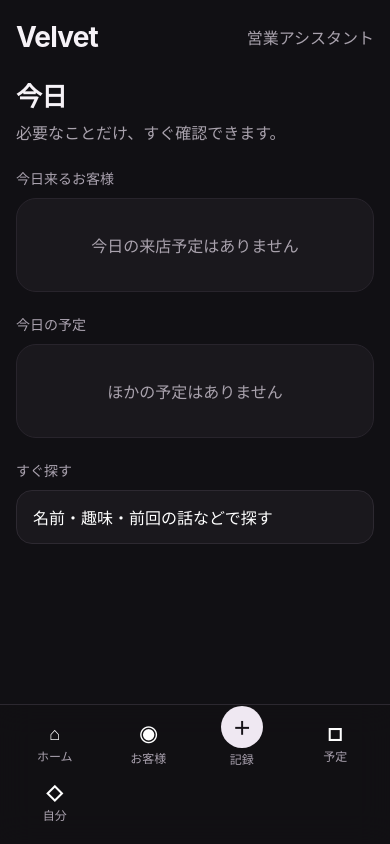
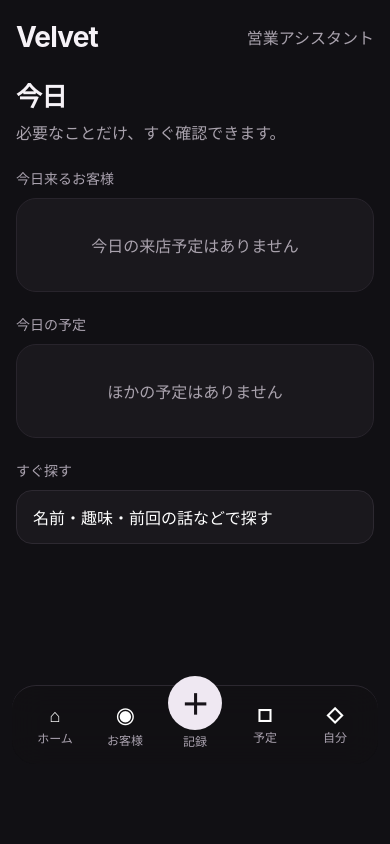
Before and after one commit to karukimori-wq/Velvet, a Next.js app: page / in a window 390 px wide. Built offline with nearby package versions, Linux system fonts and the light colour scheme.

Commit message:
Update mobile navigation for five tabs

```diff
--- a/app/mobile-fixes.css
+++ b/app/mobile-fixes.css
@@ -1,34 +1,8 @@
-.shell {
-  padding-bottom: 150px;
-}
-
-.bottomNav {
-  z-index: 20;
-  grid-template-columns: repeat(4, 1fr);
-  padding: 8px 8px max(12px, env(safe-area-inset-bottom));
-}
-
-.navItem {
-  min-height: 58px;
-  display: flex;
-  flex-direction: column;
-  align-items: center;
-  justify-content: center;
-  padding: 7px 4px;
-  border-radius: 14px;
-  touch-action: manipulation;
-  -webkit-tap-highlight-color: transparent;
-}
-
-.navItem:active {
-  background: #242027;
-  color: #fff;
-}
-
-.stickyConfirm {
-  bottom: calc(88px + env(safe-area-inset-bottom));
-}
-
-.scheduleForm {
-  padding-bottom: 18px;
-}
+.shell { padding-bottom: 210px; }
+.bottomNav { z-index: 100; bottom: 80px; grid-template-columns: repeat(5, 1fr); padding: 8px; border-radius: 24px; width: calc(100% - 24px); }
+.navItem { min-height: 58px; display: flex; flex-direction: column; align-items: center; justify-content: center; padding: 7px 3px; border-radius: 14px; touch-action: manipulation; }
+.navItem:active { background: #242027; color: #fff; }
+.captureNav strong { width: 54px; height: 54px; margin-top: -25px; font-size: 28px; }
+.stickyConfirm { bottom: 160px; }
+.scheduleShell { padding-bottom: 230px; }
+.scheduleForm { padding-bottom: 24px; }
```
